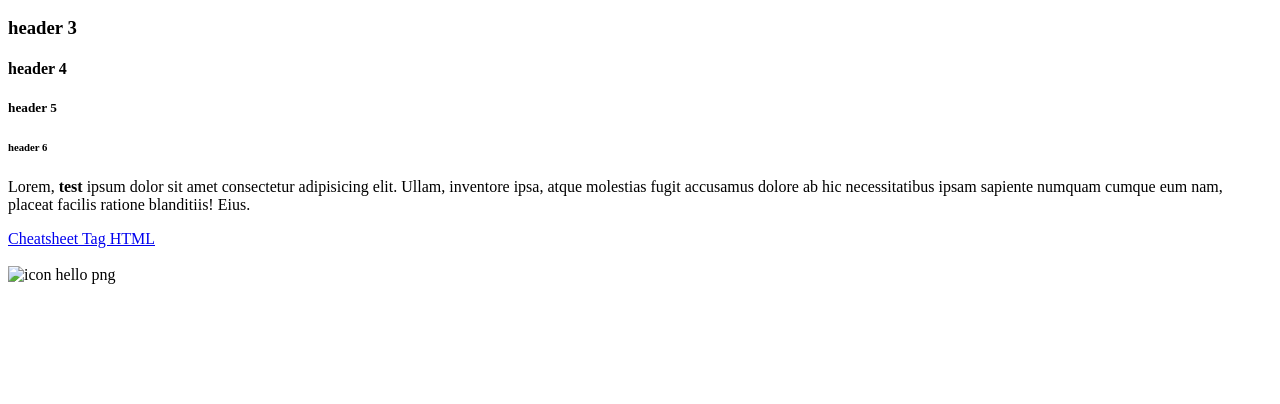
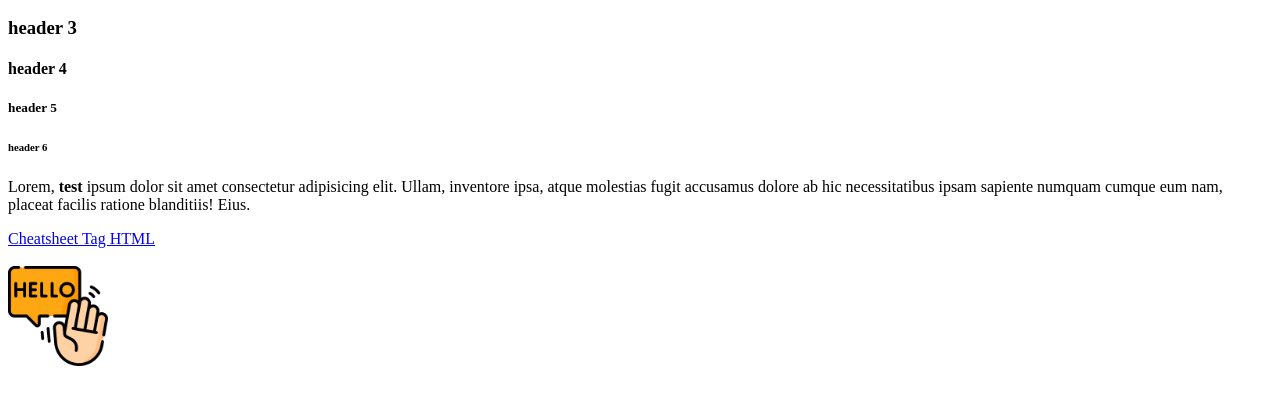
Before and after one commit to harisafriansyah/Revou, a plain HTML site: page index.html in a window 1280 px wide. Shown: the part 110-514 px from the top of the page. Drawn offline with Linux system fonts and the light colour scheme.

Commit message:
change dir img hello

```diff
--- a/index.html
+++ b/index.html
@@ -19,7 +19,7 @@
 
     <br><br>
 
-    <img src="./images/hello.png" alt="icon hello png" width="100px" height="100px">
+    <img src="./assets/hello.png" alt="icon hello png" width="100px" height="100px">
 
 
 </body>
```
